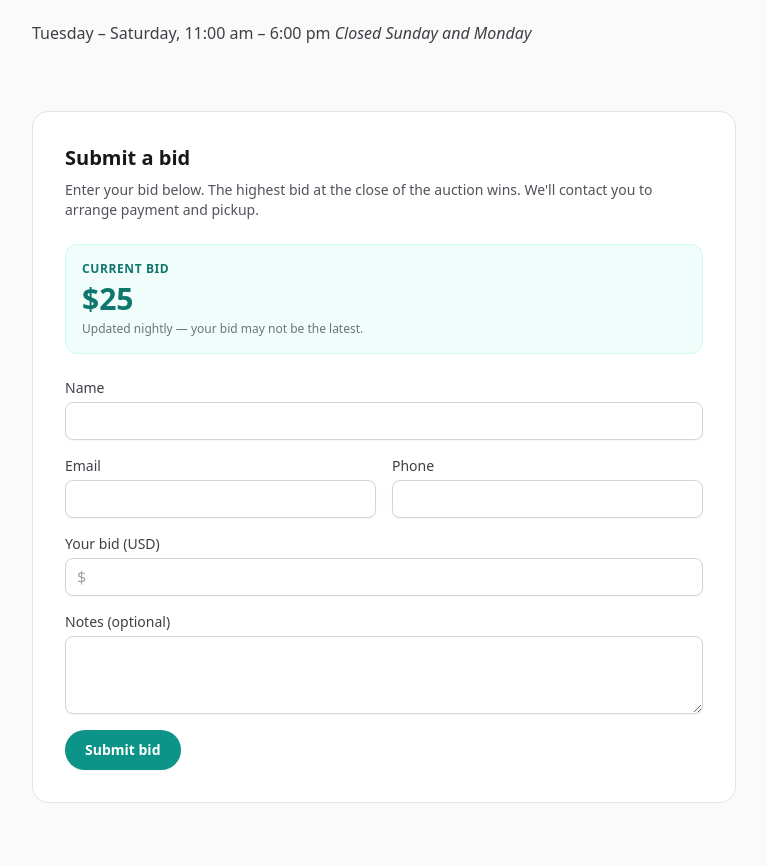
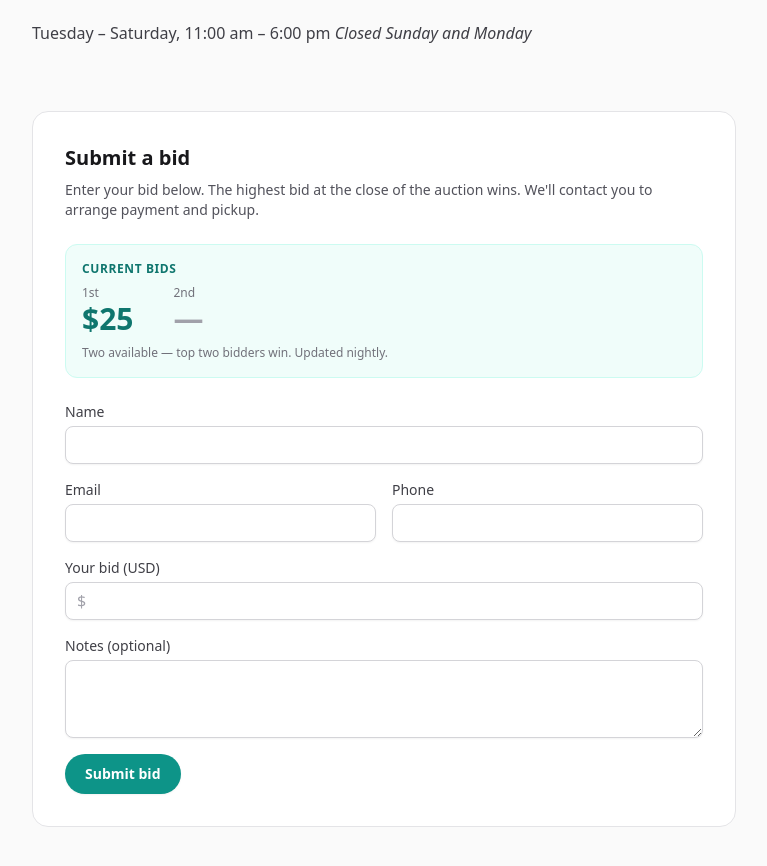
Before and after one commit to andyadams/sja-auction, a Jekyll site: the page built from _items/fishermans-market-gift-certificates.md, in a window 1280 px wide and 900 px high, scrolled down 1464 px. Shown: the top 866 px of the window, without its empty margins (256-1023 px from the left). Built offline with Jekyll 4.4.1, drawn with Linux system fonts in a browser that asks for light colours; nearby versions of some CDN libraries; some of the changed text lies outside the part shown.

Commit message:
Show 1st/2nd current bids for two-card items
Items with `lots: 2` now render two bid slots in both the metadata row
and the form callout, with a dash for the unfilled slot. Single-lot
items keep the existing "Current bid" display. The data file is now
always a list per item, even for single-lot entries, so the template
can index uniformly.

Also adds the new May 18 bids for Art on the Roof and Tony's on the
Lake (both at 25).

Co-Authored-By: Claude Opus 4.7 (1M context) <noreply@anthropic.com>

```diff
--- a/_layouts/item.html
+++ b/_layouts/item.html
@@ -17,7 +17,10 @@ layout: default
     {% if page.short_description %}
       <p class="mt-3 text-lg text-zinc-600">{{ page.short_description }}</p>
     {% endif %}
-    {% assign current_bid = site.data.current_bids[page.slug] %}
+    {% assign current_bids = site.data.current_bids[page.slug] %}
+    {% assign lots = page.lots | default: 1 %}
+    {% assign has_bids = false %}
+    {% if current_bids and current_bids.size > 0 %}{% assign has_bids = true %}{% endif %}
     <dl class="mt-6 flex flex-wrap gap-x-10 gap-y-3 text-sm">
       {% if page.donor %}
         <div>
@@ -37,11 +40,22 @@ layout: default
           <dd class="text-zinc-600">{{ page.starting_bid }}</dd>
         </div>
       {% endif %}
-      {% if current_bid %}
-        <div>
-          <dt class="font-semibold text-zinc-700">Current bid</dt>
-          <dd class="font-semibold text-brand-700">${{ current_bid }}</dd>
-        </div>
+      {% if has_bids %}
+        {% if lots > 1 %}
+          <div>
+            <dt class="font-semibold text-zinc-700">1st bid</dt>
+            <dd class="font-semibold text-brand-700">${{ current_bids[0] }}</dd>
+          </div>
+          <div>
+            <dt class="font-semibold text-zinc-700">2nd bid</dt>
+            <dd class="font-semibold text-brand-700">{% if current_bids[1] %}${{ current_bids[1] }}{% else %}<span class="text-zinc-400">—</span>{% endif %}</dd>
+          </div>
+        {% else %}
+          <div>
+            <dt class="font-semibold text-zinc-700">Current bid</dt>
+            <dd class="font-semibold text-brand-700">${{ current_bids[0] }}</dd>
+          </div>
+        {% endif %}
       {% endif %}
     </dl>
   </header>
@@ -79,11 +93,26 @@ layout: default
       arrange payment and pickup.
     </p>
 
-    {% if current_bid %}
+    {% if has_bids %}
       <div class="mt-6 rounded-xl border border-brand-100 bg-brand-50 p-4">
-        <p class="text-xs font-semibold uppercase tracking-wider text-brand-700">Current bid</p>
-        <p class="mt-1 text-3xl font-bold text-brand-700">${{ current_bid }}</p>
-        <p class="mt-1 text-xs text-zinc-500">Updated nightly — your bid may not be the latest.</p>
+        {% if lots > 1 %}
+          <p class="text-xs font-semibold uppercase tracking-wider text-brand-700">Current bids</p>
+          <div class="mt-2 flex gap-10">
+            <div>
+              <p class="text-xs text-zinc-500">1st</p>
+              <p class="text-3xl font-bold text-brand-700">${{ current_bids[0] }}</p>
+            </div>
+            <div>
+              <p class="text-xs text-zinc-500">2nd</p>
+              <p class="text-3xl font-bold text-brand-700">{% if current_bids[1] %}${{ current_bids[1] }}{% else %}<span class="text-zinc-400">—</span>{% endif %}</p>
+            </div>
+          </div>
+          <p class="mt-2 text-xs text-zinc-500">Two available — top two bidders win. Updated nightly.</p>
+        {% else %}
+          <p class="text-xs font-semibold uppercase tracking-wider text-brand-700">Current bid</p>
+          <p class="mt-1 text-3xl font-bold text-brand-700">${{ current_bids[0] }}</p>
+          <p class="mt-1 text-xs text-zinc-500">Updated nightly — your bid may not be the latest.</p>
+        {% endif %}
       </div>
     {% endif %}
 
```
Also changed, not shown: _data/current_bids.yml (+20 -8 lines), _items/art-on-the-roof-gift-cards.md (+1 -0 lines), _items/fishermans-market-gift-certificates.md (+1 -0 lines), _items/tonys-on-the-lake-gift-certificates.md (+1 -0 lines).
